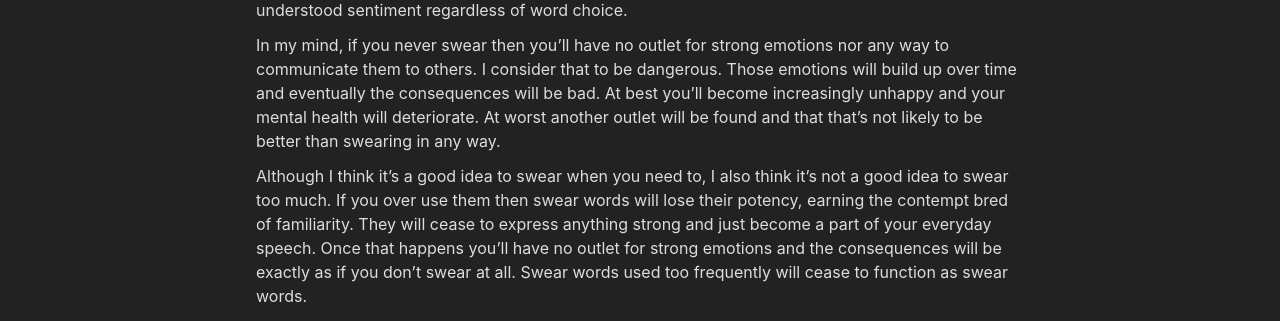
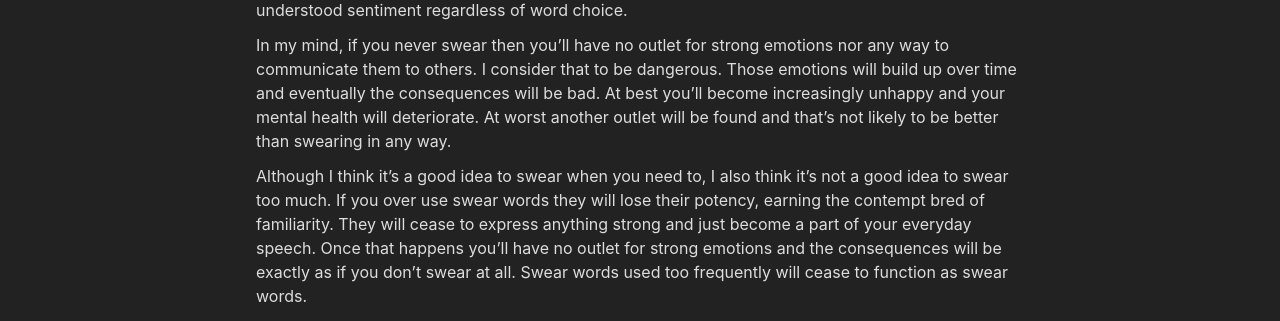
Before and after one commit to merlynkline/merlynkline.github.io, a Jekyll site: the page built from _posts/2017-10-20-WhyISwearInFrontOfMyKids.md, in a window 1280 px wide. Shown: the part 618-939 px from the top of the page. Built offline with Jekyll 4.4.1, drawn with Linux system fonts in a browser that asks for light colours.

Commit message:
Fix a typo

```diff
--- a/_posts/2017-10-20-WhyISwearInFrontOfMyKids.md
+++ b/_posts/2017-10-20-WhyISwearInFrontOfMyKids.md
@@ -10,9 +10,9 @@ I am the sad sort of person that is really only interested in one thing and I am
 
 Before wondering whether we should swear in front of our kids, perhaps we should first ask: why swear at all? A lot of people seem to think that swearing is a bad thing in general and that you shouldn't do it for any reason. Nonetheless most people evidently do, and most of those who claim not to actually just substitute their own words, which seems to me to be exactly the same thing in effect. Swearing in a different language is still swearing, and saying "frick" expresses a well understood sentiment regardless of word choice.
 
-In my mind, if you never swear then you'll have no outlet for strong emotions nor any way to communicate them to others. I consider that to be dangerous. Those emotions will build up over time and eventually the consequences will be bad. At best you'll become increasingly unhappy and your mental health will deteriorate. At worst another outlet will be found and that that's not likely to be better than swearing in any way.
+In my mind, if you never swear then you'll have no outlet for strong emotions nor any way to communicate them to others. I consider that to be dangerous. Those emotions will build up over time and eventually the consequences will be bad. At best you'll become increasingly unhappy and your mental health will deteriorate. At worst another outlet will be found and that's not likely to be better than swearing in any way.
 
-Although I think it's a good idea to swear when you need to, I also think it's not a good idea to swear too much. If you over use them then swear words will lose their potency, earning the contempt bred of familiarity. They will cease to express anything strong and just become a part of your everyday speech. Once that happens you'll have no outlet for strong emotions and the consequences will be exactly as if you don't swear at all. Swear words used too frequently will cease to function as swear words.
+Although I think it's a good idea to swear when you need to, I also think it's not a good idea to swear too much. If you over use swear words they will lose their potency, earning the contempt bred of familiarity. They will cease to express anything strong and just become a part of your everyday speech. Once that happens you'll have no outlet for strong emotions and the consequences will be exactly as if you don't swear at all. Swear words used too frequently will cease to function as swear words.
 
 On the scale of a whole society, I think that excessive swearing leads to violence but I also think that complete abstinence isn't much better, if at all. We must seek moderation, at a level compatible with the circumstances we find ourselves in.
 
```
